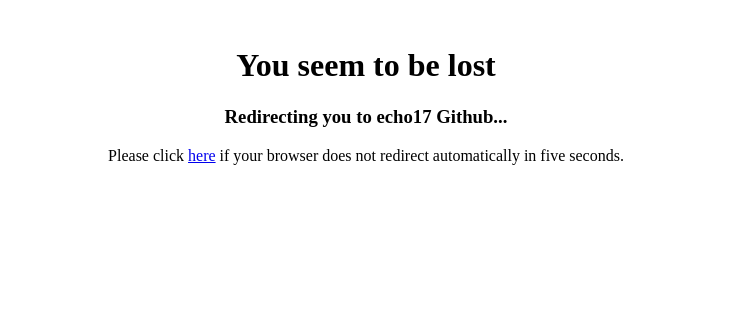
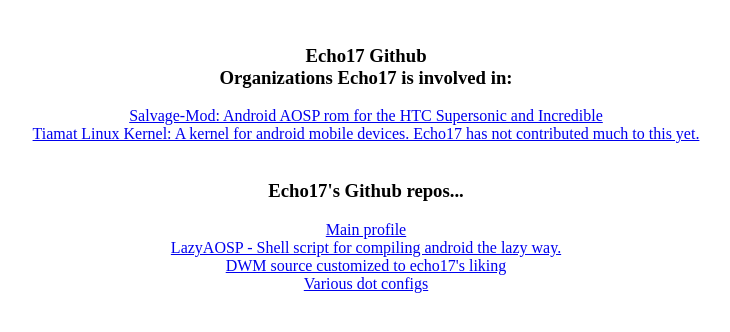
Before and after one commit to echo17/echo17.github.com, a plain HTML site: page index.html in a window 1280 px wide. Shown: the whole page, without its empty margins (274-1004 px from the left). Drawn offline with Linux system fonts and the light colour scheme.

Commit message:
edit the page a tad. temporary

```diff
--- a/index.html
+++ b/index.html
@@ -1,14 +1,21 @@
 <html>
         <head>
                 <title>You seem to be lost.</title>
-                <meta http-equiv="refresh" content="2;url=http://www.github.com/echo17">
         </head>
         <body>
                 <center>
                         <br />
-                        <h1>You seem to be lost</h1>
-                        <h3>Redirecting you to echo17 Github...</h3>
-                        Please click <a href="http://www.github.com/echo17" >here</a> if your browser does not redirect automatically in five seconds.
+			<h3>Echo17 Github
+			<br />
+			Organizations Echo17 is involved in: </br></h3>
+ <a href="http://www.github.com/SalvageMod" >Salvage-Mod: Android AOSP rom for the HTC Supersonic and Incredible </a><br/>
+ <a href="http://github.com/Tiamat-AOSP" >Tiamat Linux Kernel: A kernel for android mobile devices. Echo17 has not contributed much to this yet.</a> </br>
+                        <br />
+                        <h3>Echo17's Github repos...</h3>
+ <a href="http://www.github.com/echo17" >Main profile </a><br />
+ <a href="http://www.github.com/echo17/LazyAOSP" > LazyAOSP - Shell script for compiling android the lazy way.</a><br />
+ <a href="http://www.github.com/echo17/dwm-configs" >DWM source customized to echo17's liking</a> <br />
+ <a href="http://www.github.com/echo17/configs" >Various dot configs</a> </ br>
                 </center>
         </body>
 </html>
```
